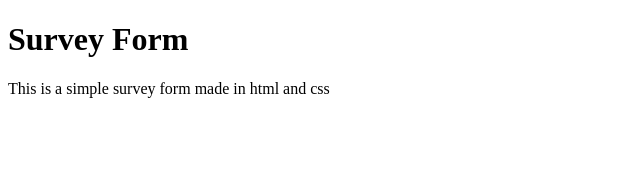
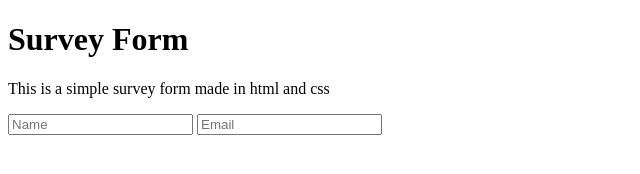
Before and after one commit to Urchmaney/Benedict-kingsley, a plain HTML site: page index.html in a window 1280 px wide. Shown: the whole page, without its empty margins (0-640 px from the left). Drawn offline with Linux system fonts and the light colour scheme.

Commit message:
add name and email input field

```diff
--- a/index.html
+++ b/index.html
@@ -13,6 +13,9 @@
 
   <form action="#" id="survey-form">
 
+    <input type="text" id="name" placeholder="Name" required>
+
+    <input type="email" id="email" placeholder="Email" required>
   </form>
 
   <script src="https://cdn.freecodecamp.org/testable-projects-fcc/v1/bundle.js"></script>
```
